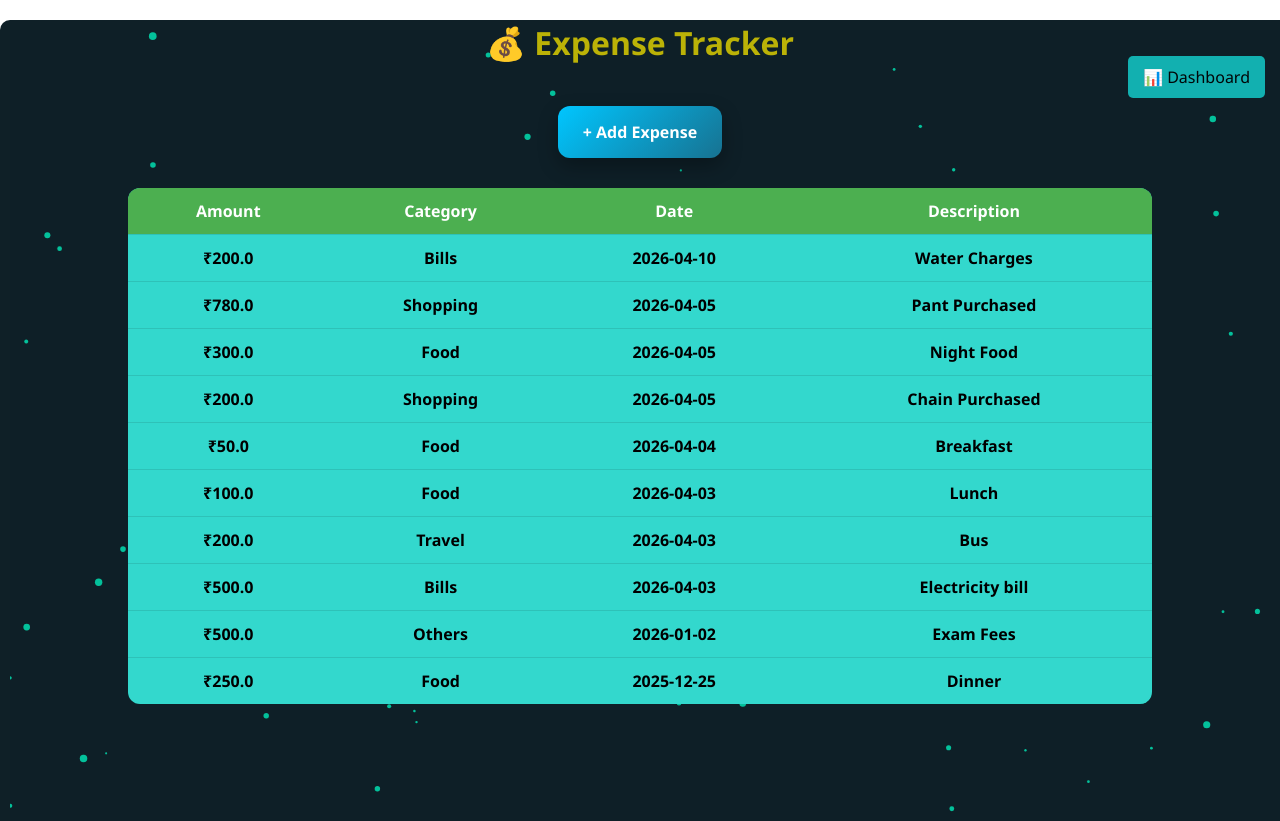
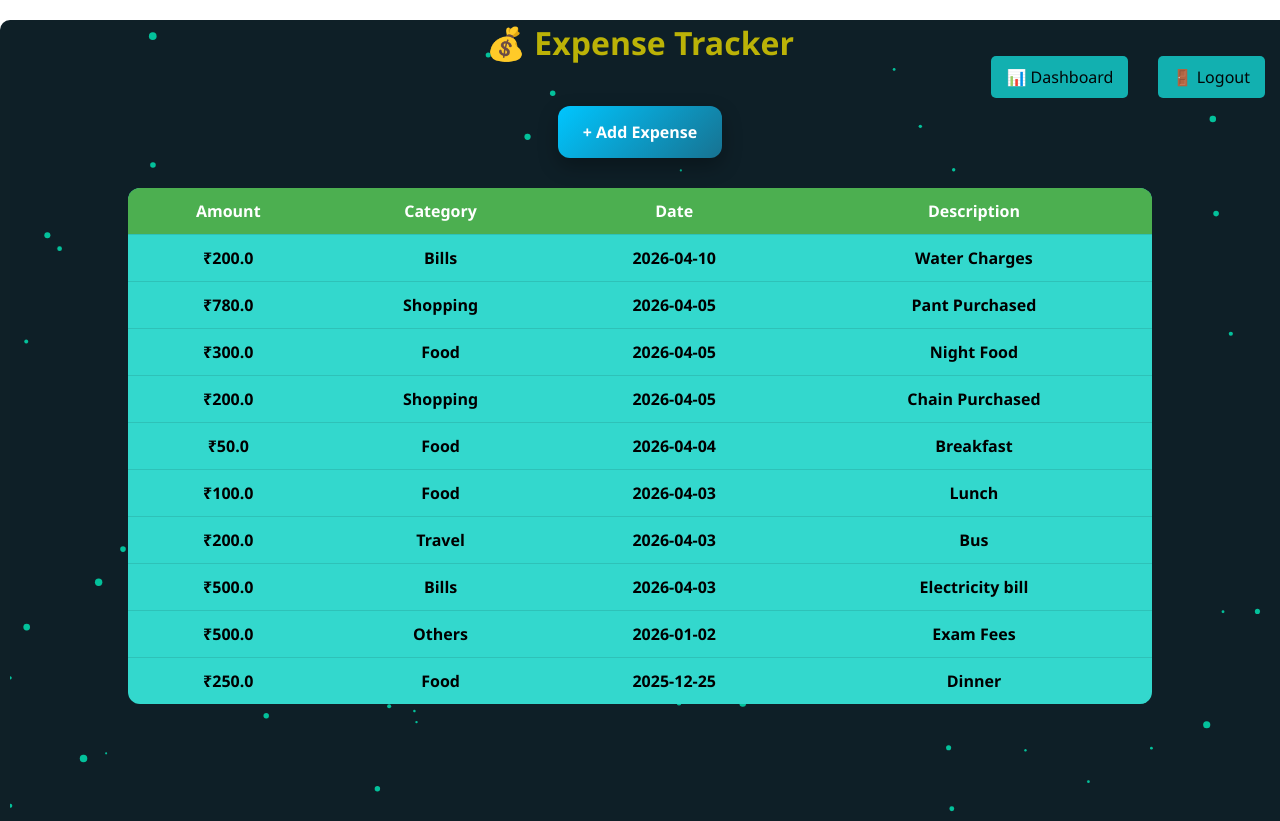
Before and after one commit to sanjayadithya17/expense-tracker, a Flask app: page / in a window 1280 px wide. Run offline with Flask 3, Linux system fonts and the light colour scheme; the visitor is signed in with stand-in values (Sample User, id 1); data comes from the database, SQL or seed files in the repository.

Commit message:
added logout button + updates

```diff
--- a/app.py
+++ b/app.py
@@ -20,7 +20,7 @@ def init_db():
 
 init_db()
 
-app.secret_key = "secret123"
+app.secret_key = "supersecretkey"
 
 #login page
 @app.route('/login', methods=['GET', 'POST'])
@@ -78,6 +78,8 @@ def add_expense():
 #dashboard
 @app.route('/dashboard')
 def dashboard():
+    if 'user' not in session:
+        return redirect('/login')
     conn = get_db()
 
     # 👉 Get selected month from dropdown
--- a/static/css/style.css
+++ b/static/css/style.css
@@ -235,6 +235,10 @@ canvas {
     transition: 0.3s;
 }
 
+.top-right .btn {
+    margin-left: 10px;
+}
+
 /* Hover effect */
 .add-card-btn:hover {
     transform: translateY(-3px) scale(1.05);
--- a/templates/index.html
+++ b/templates/index.html
@@ -12,7 +12,8 @@
     <h1>💰 Expense Tracker</h1>
 
     <div class="top-right">
-        <a href="/dashboard" class="btn">📊 Dashboard</a>
+    <a href="/dashboard" class="btn">📊 Dashboard</a>
+    <a href="/logout" class="btn">🚪 Logout</a>
     </div>
 
     <a href="/add" class="add-card-btn">+ Add Expense</a>
```
